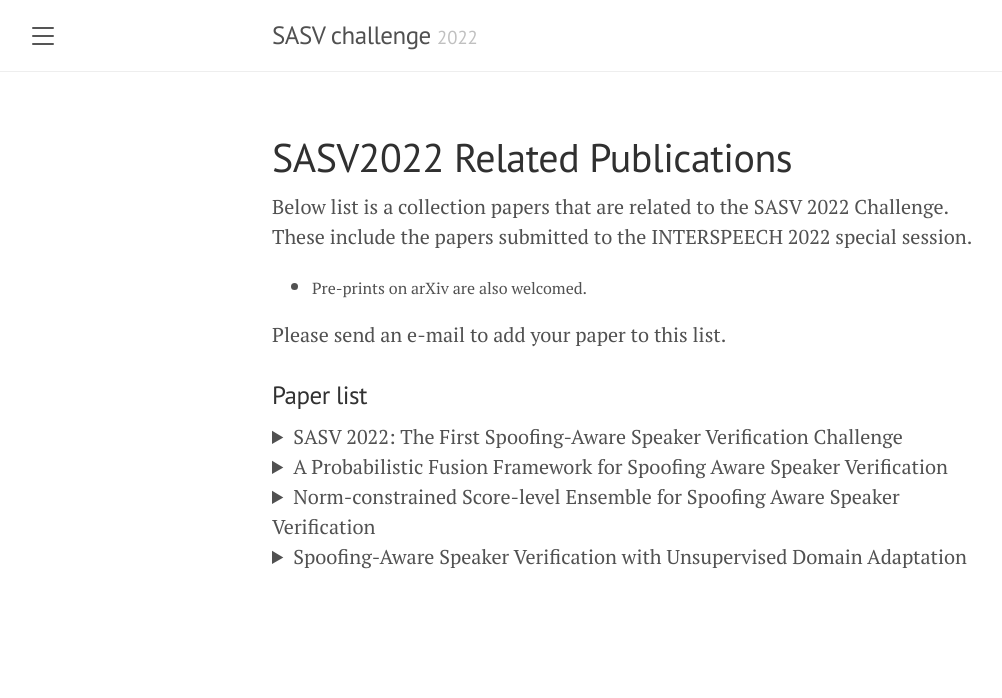
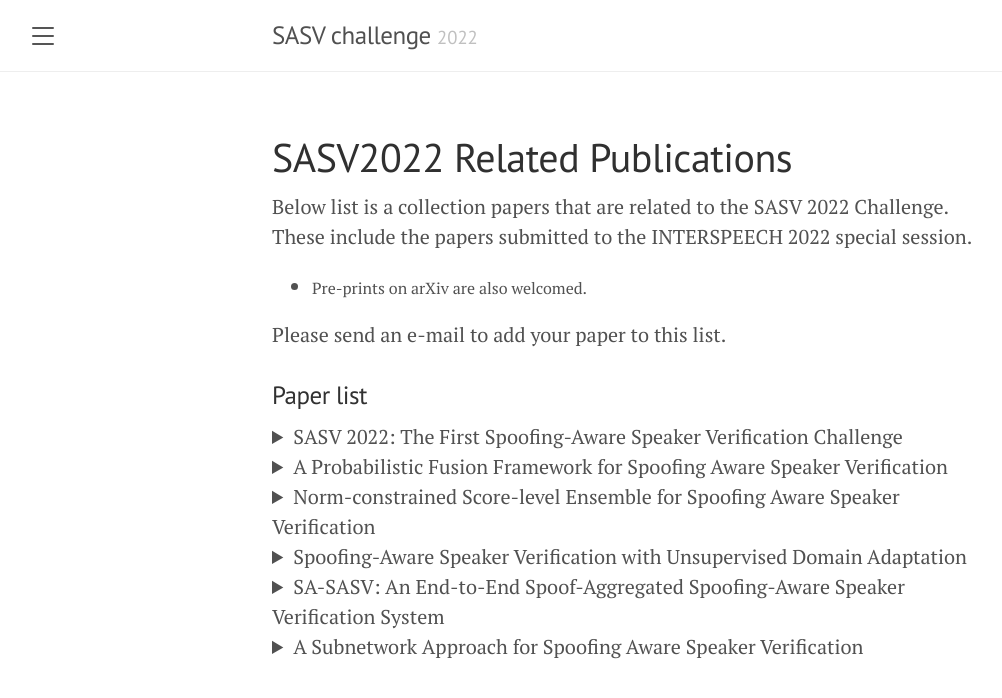
Before and after one commit to sasv-challenge/sasv-challenge.github.io, a Jekyll site: the page built from papers_SASV2022.md, in a window 1280 px wide. Shown: the top 698 px of the page, without its empty margins (8-1010 px from the left). Built offline with Jekyll 4.4.1, drawn with Linux system fonts in a browser that asks for light colours.

Commit message:
add two papers

```diff
--- a/papers_SASV2022.md
+++ b/papers_SASV2022.md
@@ -74,3 +74,35 @@ Please send an e-mail to add your paper to this list.
 </div>
 </div>
 </details>
+
+<details><summary>SA-SASV: An End-to-End Spoof-Aggregated Spoofing-Aware Speaker Verification System</summary>
+<div markdown="1">
+- <div style="font-size:80%">Zhongwei Teng<sup>1</sup>, Quchen Fu<sup>1</sup>, Jules White<sup>1</sup>, Maria E Powell<sup>2</sup>, and, Douglas C Schmidt<sup>1</sup></div>
+- <div style="font-size:80%"><sup>1</sup>Dept. of Computer Science, Vanderbilt University <sup>2</sup>Dept. of Otolaryngology--Head and Neck Surgery, Vanderbilt University Medical Center</div>
+<div aria-hidden="true" aria-labelledby="bibtex-Zhang2022Norm" class="modal fade" id="bibtex-Zhang2022Norm" role="dialog" tabindex="-1" style="font-size:70%">
+<pre>@article{teng2022sa,
+ title={SA-SASV: An End-to-End Spoof-Aggregated Spoofing-Aware Speaker Verification System},
+ author={Teng, Zhongwei and Fu, Quchen and White, Jules and Powell, Maria E and Schmidt, Douglas C},
+ journal={arXiv preprint arXiv:2203.06517},
+ year={2022}
+}
+</pre>
+</div>
+</div>
+</details>
+
+<details><summary>A Subnetwork Approach for Spoofing Aware Speaker Verification</summary>
+<div markdown="1">
+- <div style="font-size:80%">Alexander Alenin, Nikita Torgashov, Anton Okhotnikov, Rostislav Makarov and Ivan Yakovlev</div>
+- <div style="font-size:80%">ID R&D Inc.</div>
+<div aria-hidden="true" aria-labelledby="bibtex-Zhang2022Norm" class="modal fade" id="bibtex-Zhang2022Norm" role="dialog" tabindex="-1" style="font-size:70%">
+<pre>@inproceedings{abc,
+  author={Alenin, Alexander and Torgashov, Nikita and Okhotnikov, Anton and Makarov, Rostislav and Yakovlev, Ivan},
+  title={A Subnetwork Approach for Spoofing Aware Speaker Verification},
+  year=2022,
+  booktitle={Proc. Interspeech (submitted)}
+}
+</pre>
+</div>
+</div>
+</details>
```
